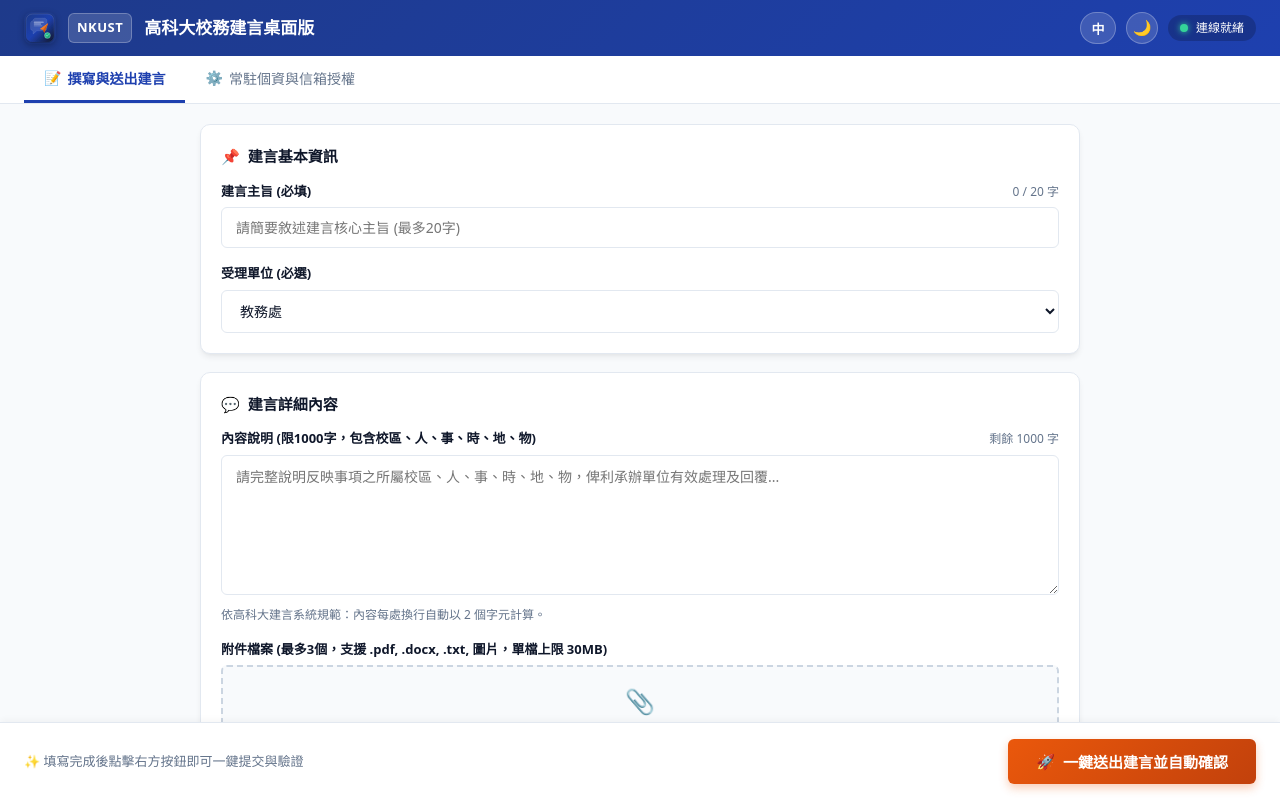
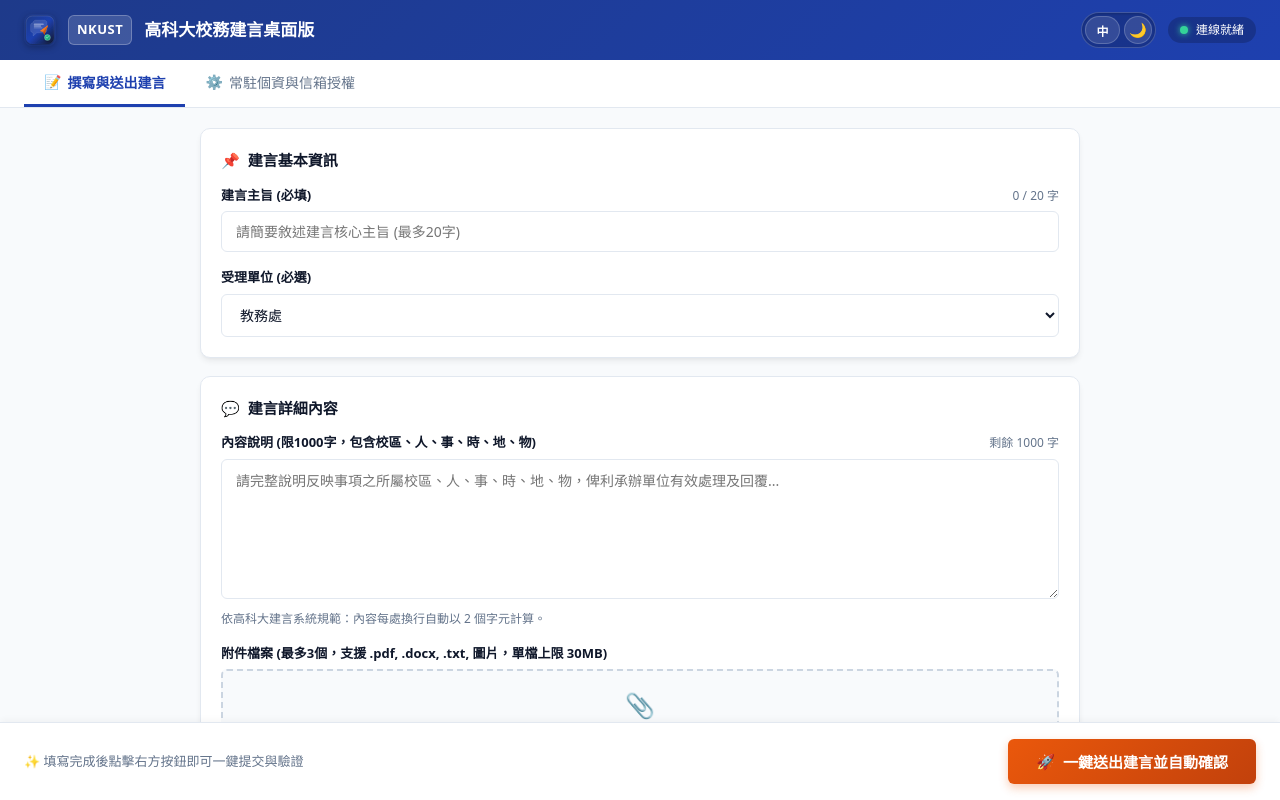
Before and after one commit to hunter-and-prey/NKUST_Suggest_Desktop, a plain HTML site: page frontend/index.html in a window 1280 px wide. Drawn offline with Linux system fonts and the light colour scheme.

Commit message:
style(ui): refine header controls with sleek glassmorphism capsule

```diff
--- a/frontend/index.html
+++ b/frontend/index.html
@@ -17,13 +17,15 @@
       <div class="logo-badge">NKUST</div>
       <div class="header-title">高科大校務建言桌面版</div>
     </div>
-    <div style="display: flex; align-items: center; gap: 10px;">
+    <div style="display: flex; align-items: center; gap: 12px;">
+      <div class="header-controls-group">
         <button id="btnLangToggle" class="lang-toggle-btn" title="切換語言 / Switch Language (中文 / English / 日本語)">
           <span id="langText">中</span>
         </button>
         <button id="btnThemeToggle" class="theme-toggle-btn" title="切換深色/淺色主題">
           <span id="themeIcon">🌙</span>
         </button>
+      </div>
       <div class="header-status">
         <span class="status-dot"></span>
         <span id="headerStatusText" data-i18n="status_ready">連線就緒</span>
--- a/frontend/style.css
+++ b/frontend/style.css
@@ -120,48 +120,59 @@ body {
   font-weight: 600;
 }
 
+.header-controls-group {
+  display: flex;
+  align-items: center;
+  background: rgba(0, 0, 0, 0.18);
+  padding: 3px;
+  border-radius: 24px;
+  border: 1px solid rgba(255, 255, 255, 0.18);
+  box-shadow: inset 0 1px 3px rgba(0, 0, 0, 0.2);
+  gap: 4px;
+  -webkit-app-region: no-drag;
+}
+
 .lang-toggle-btn {
-  background: rgba(255, 255, 255, 0.15);
-  border: 1px solid rgba(255, 255, 255, 0.25);
-  border-radius: 16px;
-  height: 32px;
+  background: rgba(255, 255, 255, 0.12);
+  border: 1px solid rgba(255, 255, 255, 0.2);
+  border-radius: 18px;
+  height: 28px;
   padding: 0 10px;
   display: flex;
   align-items: center;
   justify-content: center;
   cursor: pointer;
-  color: white;
-  font-size: 13px;
+  color: #ffffff;
+  font-size: 12px;
   font-weight: 700;
   letter-spacing: 0.5px;
-  transition: all 0.2s ease;
-  -webkit-app-region: no-drag;
+  transition: all 0.2s cubic-bezier(0.4, 0, 0.2, 1);
 }
 
 .lang-toggle-btn:hover {
   background: rgba(255, 255, 255, 0.28);
-  transform: scale(1.05);
+  box-shadow: 0 2px 6px rgba(0, 0, 0, 0.15);
 }
 
 .theme-toggle-btn {
-  background: rgba(255, 255, 255, 0.15);
-  border: 1px solid rgba(255, 255, 255, 0.25);
+  background: rgba(255, 255, 255, 0.12);
+  border: 1px solid rgba(255, 255, 255, 0.2);
   border-radius: 50%;
-  width: 32px;
-  height: 32px;
+  width: 28px;
+  height: 28px;
   display: flex;
   align-items: center;
   justify-content: center;
   cursor: pointer;
-  color: white;
-  font-size: 15px;
-  transition: all 0.2s ease;
-  -webkit-app-region: no-drag;
+  color: #ffffff;
+  font-size: 14px;
+  transition: all 0.2s cubic-bezier(0.4, 0, 0.2, 1);
 }
 
 .theme-toggle-btn:hover {
   background: rgba(255, 255, 255, 0.28);
-  transform: scale(1.05);
+  transform: rotate(15deg) scale(1.08);
+  box-shadow: 0 2px 6px rgba(0, 0, 0, 0.15);
 }
 
 .header-status {
```
Lines whose indentation alone changed are shown as unchanged.
